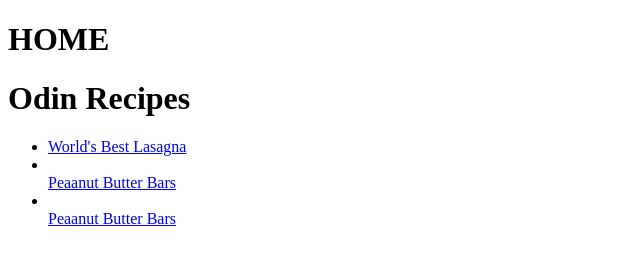
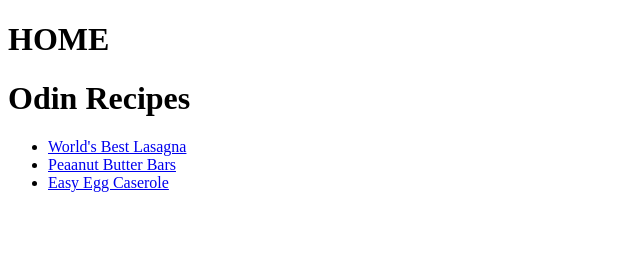
Before and after one commit to xClyd3/odin-recipes, a plain HTML site: page index.html in a window 1280 px wide. Shown: the whole page, without its empty margins (0-640 px from the left). Drawn offline with Linux system fonts and the light colour scheme.

Commit message:
fixed links

```diff
--- a/index.html
+++ b/index.html
@@ -10,8 +10,8 @@
     <h1>Odin Recipes</h1>
 <ul>
     <li><a href="recipes/lasagna.html">World's Best Lasagna</a></li>
-    <li></li><a href="recipes/peanut_butter_bars.html">Peaanut Butter Bars</a></li>
-    <li></li><a href="recipes/peanut_butter_bars.html">Peaanut Butter Bars</a></li>
+    <li><a href="recipes/peanut_butter_bars.html">Peaanut Butter Bars</a></li>
+    <li><a href="recipes/egg_caserole.html">Easy Egg Caserole</a></li>
 </ul>
 </body>
 </html>
```
